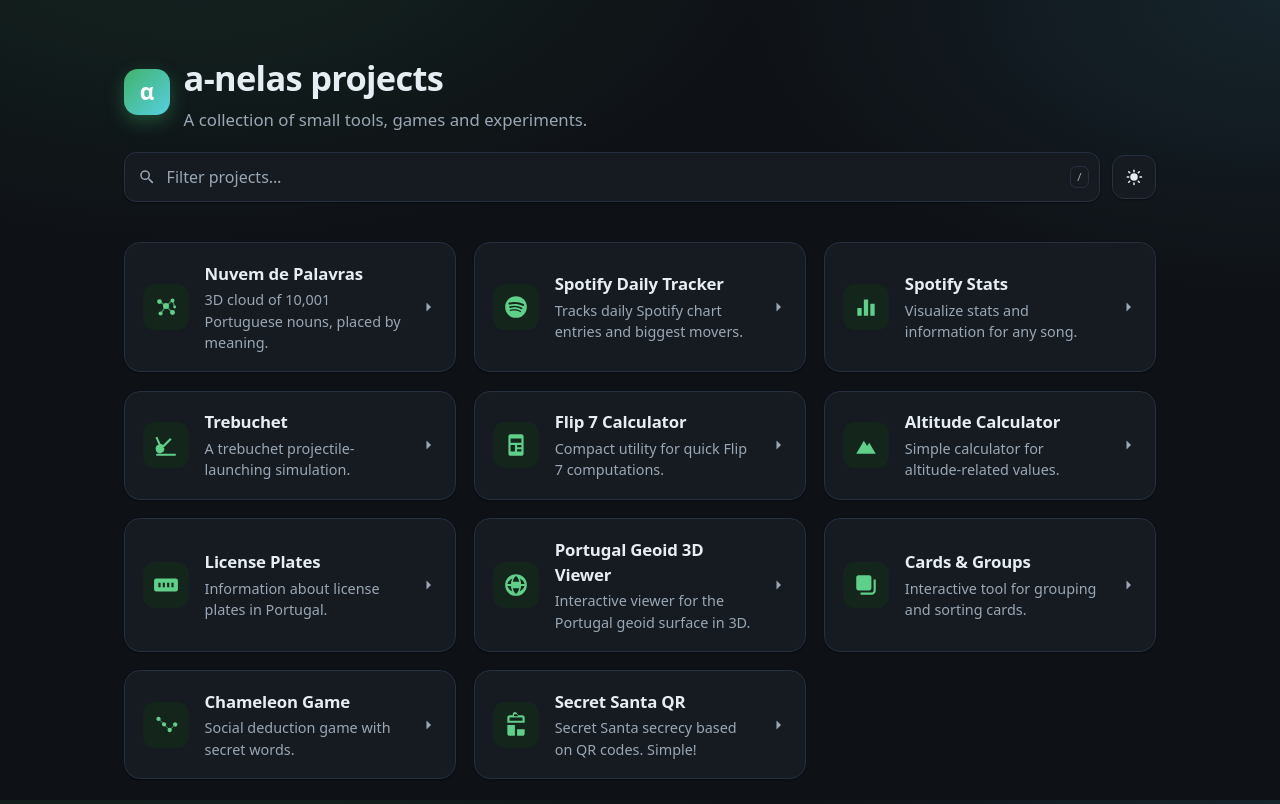
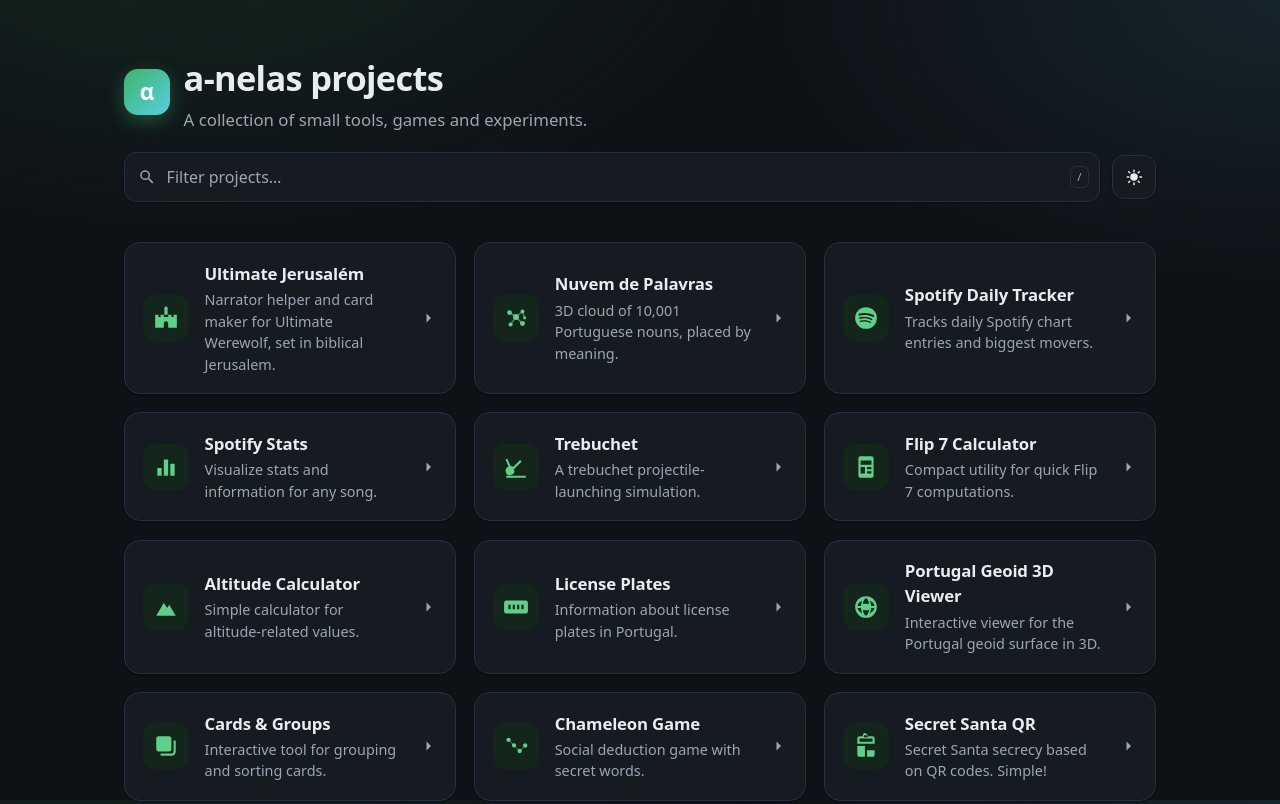
Before and after one commit to a-nelas/a-nelas.github.io, a plain HTML site: page index.html in a window 1280 px wide. Shown: the top 804 px of the page. Drawn offline with Linux system fonts and the light colour scheme.

Commit message:
Add Ultimate Jerusalém card
Co-Authored-By: Claude Opus 5.5 <noreply@anthropic.com>

```diff
--- a/index.html
+++ b/index.html
@@ -287,6 +287,22 @@
 
   <main class="container">
     <ul id="projectGrid" class="grid">
+      <!-- Ultimate Jerusalém -->
+      <li>
+        <a class="card" href="https://a-nelas.github.io/ultimate-jerusalem/" rel="noopener">
+          <span class="icon" aria-hidden="true">
+            <svg xmlns="http://www.w3.org/2000/svg" viewBox="0 0 24 24" fill="currentColor"><path d="M2 21V9h3v2h2V9h3v2h4V9h3v2h2V9h3v12h-8v-4a2 2 0 00-4 0v4H2zM10.5 3h3v6h-3V3zm-.5 0L12 1l2 2h-4z"/></svg>
+          </span>
+          <div>
+            <h3>Ultimate Jerusalém</h3>
+            <p>Narrator helper and card maker for Ultimate Werewolf, set in biblical Jerusalem.</p>
+          </div>
+          <span class="arrow" aria-hidden="true">
+            <svg xmlns="http://www.w3.org/2000/svg" viewBox="0 0 24 24" width="18" height="18" fill="currentColor"><path d="M10 6l6 6-6 6V6z"/></svg>
+          </span>
+        </a>
+      </li>
+
       <!-- Nuvem de Palavras -->
       <li>
         <a class="card" href="https://a-nelas.github.io/word-point-cloud/" rel="noopener">
```
